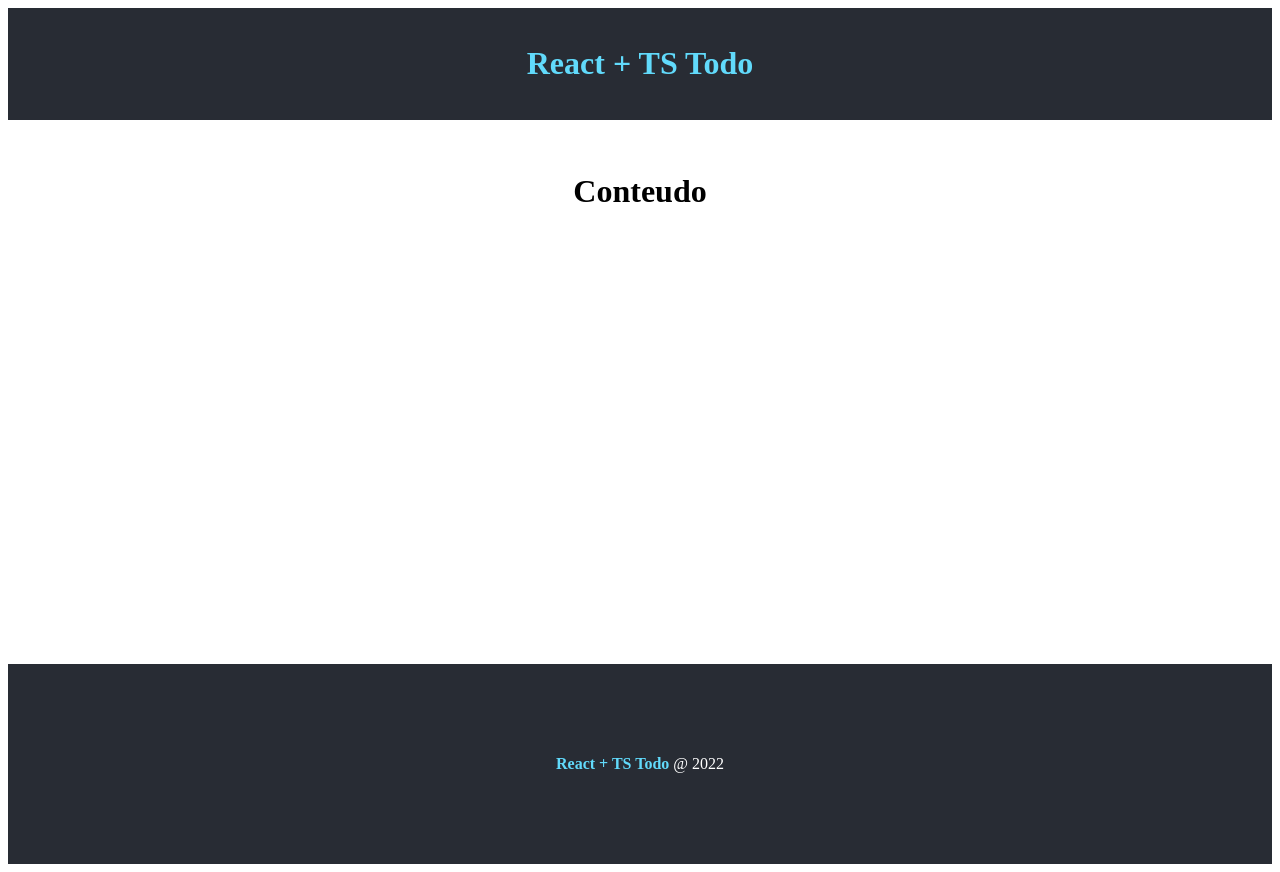
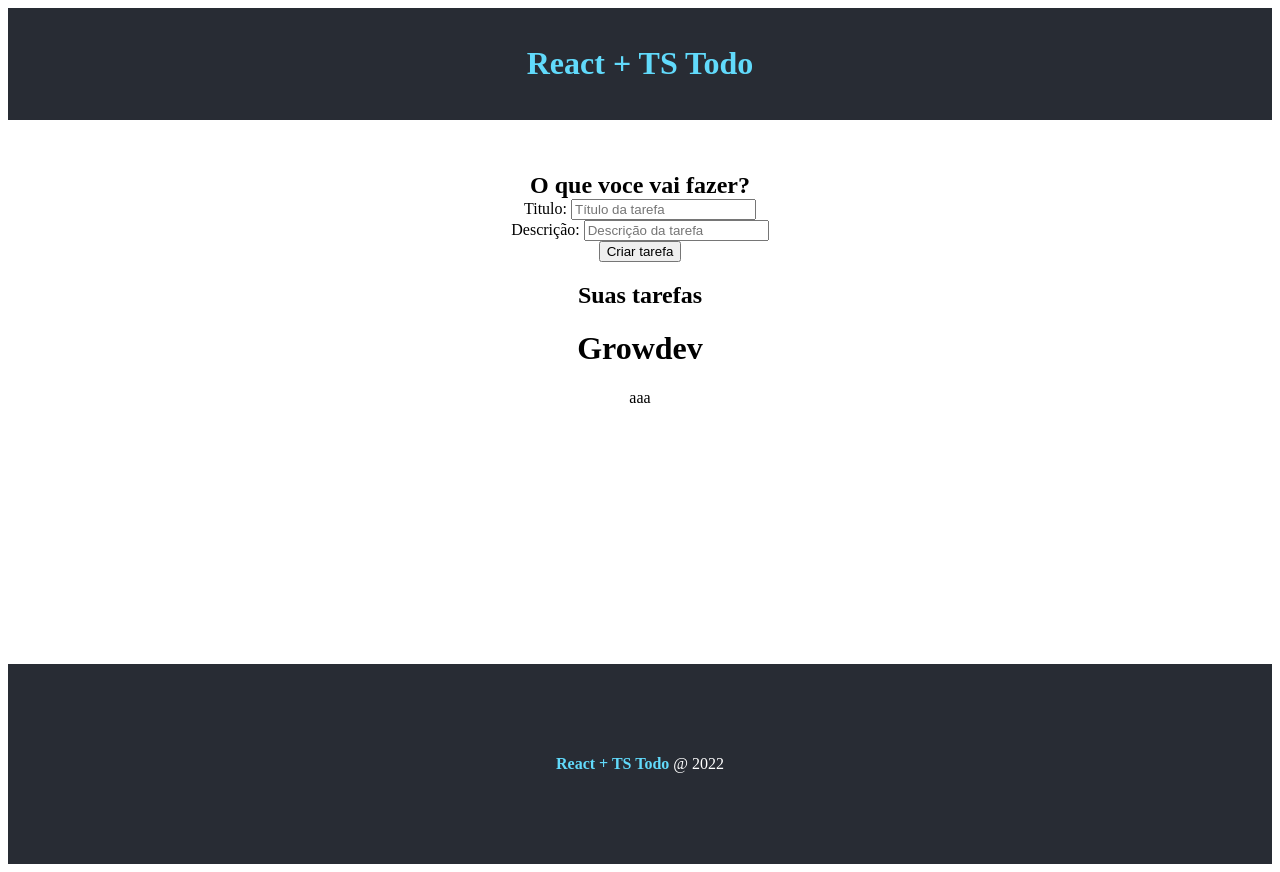
Before and after one commit to willy-deve/projeto-udemy, a React (Create React App) app: page / in a window 1280 px wide. Built offline with nearby package versions, Linux system fonts and the light colour scheme.

Commit message:
criando form e list

```diff
--- a/public/index.html
+++ b/public/index.html
@@ -24,6 +24,7 @@
       work correctly both with client-side routing and a non-root public URL.
       Learn how to configure a non-root public URL by running `npm run build`.
     -->
+  <link rel="stylesheet" href="https://cdn.jsdelivr.net/npm/bootstrap-icons@1.10.2/font/bootstrap-icons.css">
   <title>React App</title>
 </head>
 
--- a/src/App.tsx
+++ b/src/App.tsx
@@ -10,7 +10,14 @@ function App() {
     <div>
       <Header />
       <main className={styles.main}>
-        <h1>Conteudo</h1>
+        <div>
+          <h2>O que voce vai fazer?</h2>
+          <Form btnText="Criar tarefa" />
+        </div>
+        <div>
+          <h2>Suas tarefas</h2>
+          <List a="aaa" />
+        </div>
       </main>
       <Footer />
     </div>
--- /dev/null
+++ b/src/componentes/Form/Form.tsx
@@ -0,0 +1,29 @@
+/* eslint-disable jsx-a11y/label-has-associated-control */
+import React from 'react'
+
+interface FormProps {
+  btnText: string
+}
+
+const Form: React.FC<FormProps> = ({ btnText }) => {
+  return (
+    <form>
+      <div>
+        <label htmlFor="text">Titulo: </label>
+        <input type="text" name="title" placeholder="Título da tarefa" />
+      </div>
+
+      <div>
+        <label htmlFor="description">Descrição: </label>
+        <input
+          type="text"
+          name="description"
+          placeholder="Descrição da tarefa"
+        />
+      </div>
+      <input type="submit" value={btnText} />
+    </form>
+  )
+}
+
+export default Form
--- /dev/null
+++ b/src/componentes/List/List.tsx
@@ -0,0 +1,16 @@
+import React from 'react'
+
+interface ListProps {
+  a: string
+}
+
+const List: React.FC<ListProps> = ({ a }) => {
+  return (
+    <>
+      <h1>Growdev</h1>
+      <p>{a}</p>
+    </>
+  )
+}
+
+export default List
```
